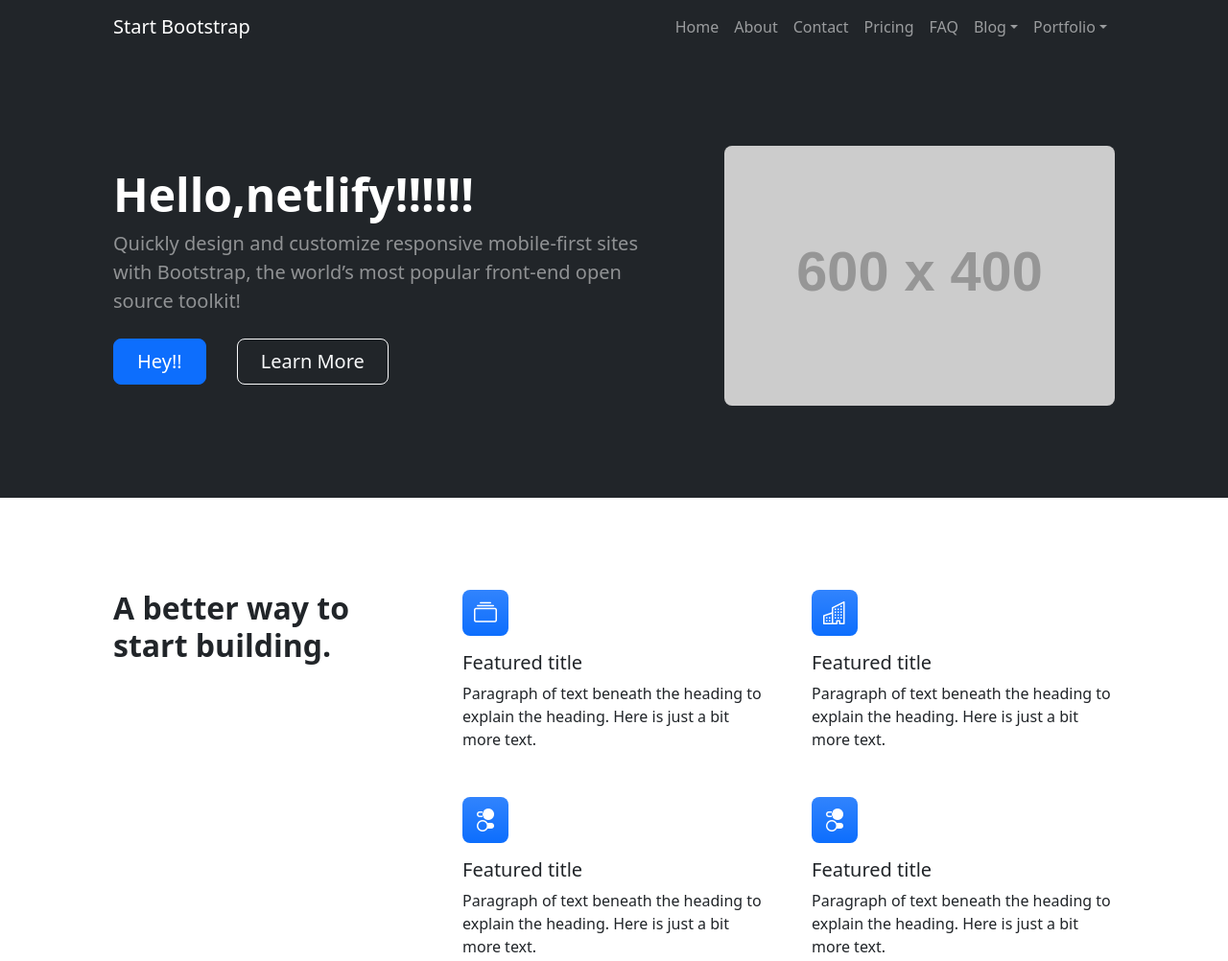
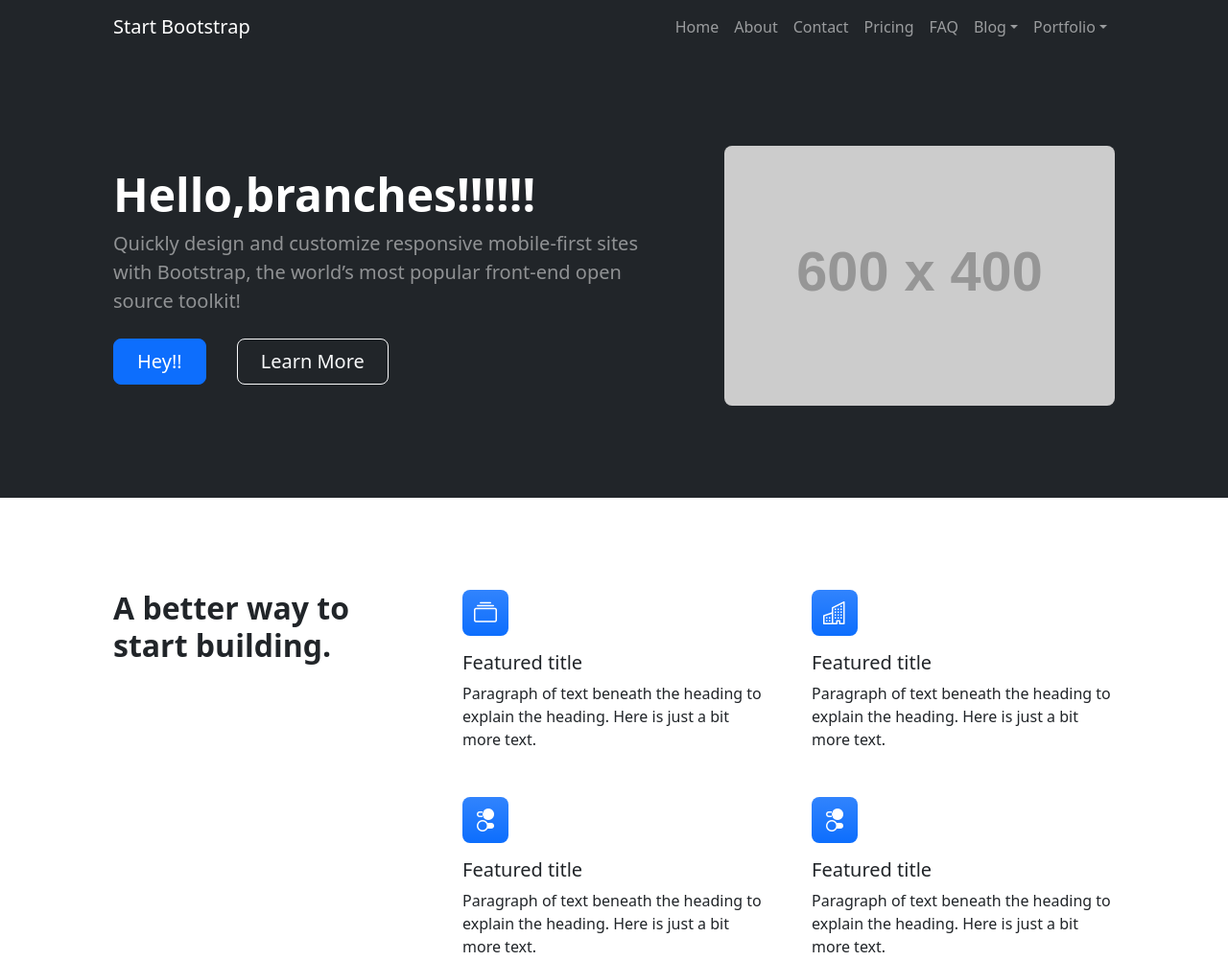
Before and after one commit to Hai0301/my-website, a plain HTML site: page index.html in a window 1280 px wide. Shown: the top 1002 px of the page at 96% size. Drawn offline with nearby package versions, Linux system fonts and the light colour scheme; placeholder pictures from the web are drawn by us.

Commit message:
update index title

```diff
--- a/index.html
+++ b/index.html
@@ -51,7 +51,7 @@
                     <div class="row gx-5 align-items-center justify-content-center">
                         <div class="col-lg-8 col-xl-7 col-xxl-6">
                             <div class="my-5 text-center text-xl-start">
-                                <h1 class="display-5 fw-bolder text-white mb-2">Hello,netlify!!!!!!</h1>
+                                <h1 class="display-5 fw-bolder text-white mb-2">Hello,branches!!!!!!</h1>
                                 <p class="lead fw-normal text-white-50 mb-4">Quickly design and customize responsive mobile-first sites with Bootstrap, the world’s most popular front-end open source toolkit!</p>
                                 <div class="d-grid gap-3 d-sm-flex justify-content-sm-center justify-content-xl-start">
                                     <a class="btn btn-primary btn-lg px-4 me-sm-3" href="#features">Hey!!</a>
```
